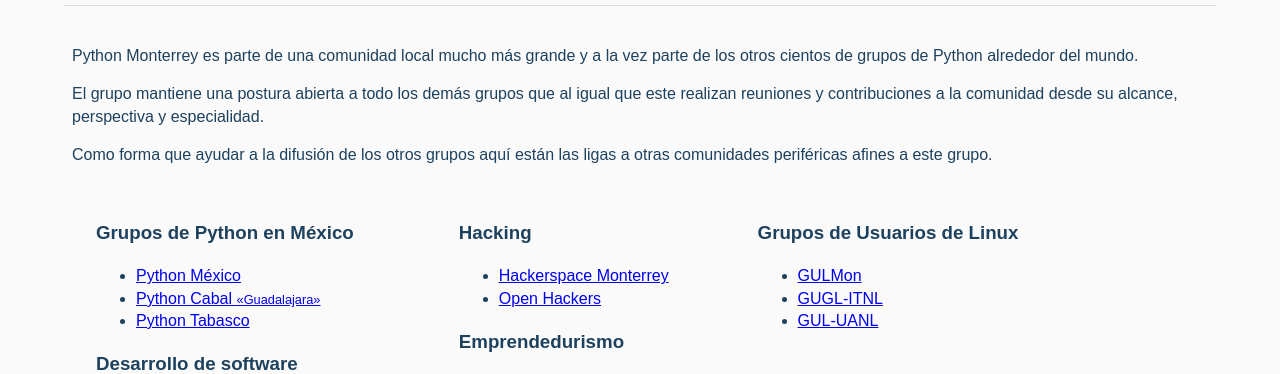
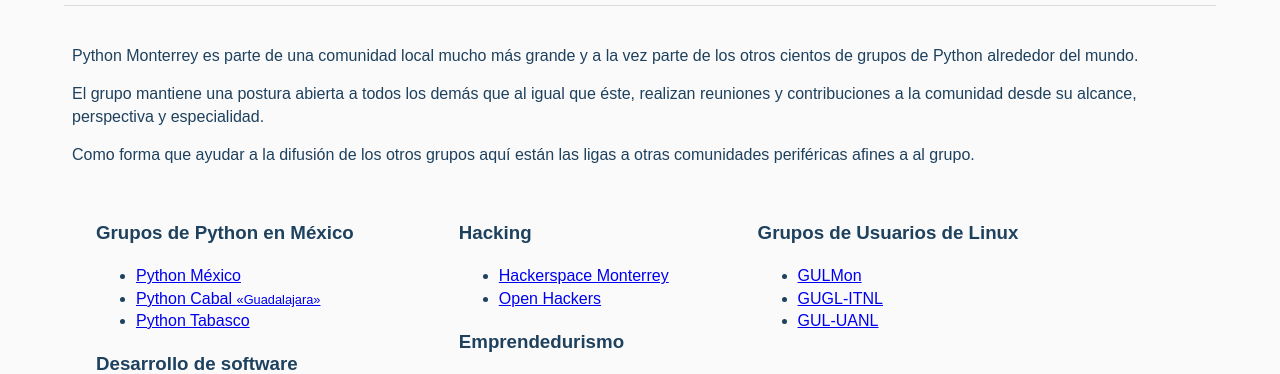
Before and after one commit to pymty/pymty_web, a Python web app: template pymty/pymty/templates/comunidades.mako in a window 1280 px wide. Shown: the part 348-722 px from the top of the page. Run offline with Mako, Linux system fonts and the light colour scheme; the template is opened without the code that fills it, so the values that code supplies are empty; some libraries are stand-ins or nearby versions.

Commit message:
Update news and improve the grammar.

```diff
--- a/pymty/pymty/templates/comunidades.mako
+++ b/pymty/pymty/templates/comunidades.mako
@@ -7,13 +7,13 @@
     parte de los otros cientos de grupos de Python alrededor del mundo.
   </p>
   <p>
-    El grupo mantiene una postura abierta a todo los demás grupos que
-    al igual que este realizan reuniones y contribuciones a la comunidad
+    El grupo mantiene una postura abierta a todos los demás que
+    al igual que éste, realizan reuniones y contribuciones a la comunidad
     desde su alcance, perspectiva y especialidad.
   </p>
   <p>
     Como forma que ayudar a la difusión de los otros grupos aquí están las
-    ligas a otras comunidades periféricas afines a este grupo.
+    ligas a otras comunidades periféricas afines a al grupo.
   </p>
 </div>
 
--- a/pymty/pymty/templates/index.mako
+++ b/pymty/pymty/templates/index.mako
@@ -16,7 +16,16 @@
 <div class="block">
   <h3>Noticias</h3>
   <ul>
-    <li>Tenemos página nueva.</li>
+    <li>
+      Se ha agendado la reunión "Introducción a Django" para el 9 de Octubre.
+    </li>
+    <li>
+      ¡Tenemos nueva página!
+    </li>
+    <li>
+      Estamos buscando lugares para las próximas sesiones. ¿Te gustaría contribuir?
+      avisanos a <a href="mailto:contacto@pymty.org">contacto@pymty.org</a> o  en la  <a href="https://groups.google.com/forum/#!forum/pymty">lista de correos</a>.
+    </li>
   </ul>
 </div>
 
```
